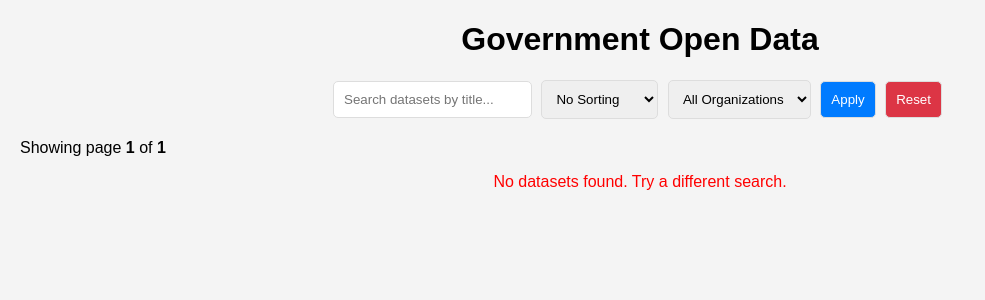
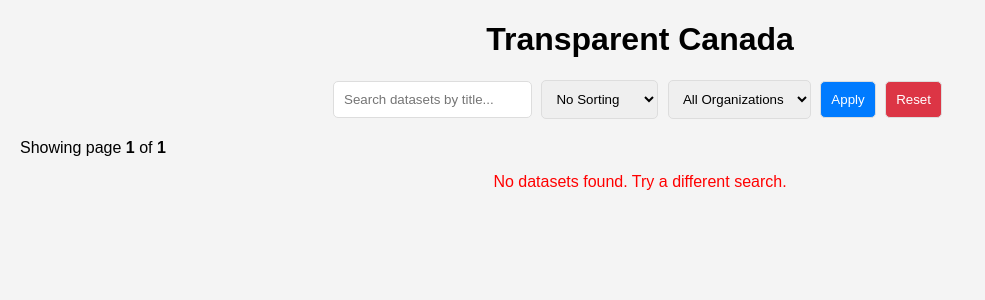
Before and after one commit to Ajvar69/Transparent-Canada, a Flask app: page / in a window 1280 px wide. Shown: the top 300 px of the page, without its empty margins (0-985 px from the left). Run offline with Flask 3, Linux system fonts and the light colour scheme; data that the repository does not hold is empty.

Commit message:
Added final changes

```diff
--- a/app.py
+++ b/app.py
@@ -48,7 +48,7 @@
             dataset_list = response_json.get("result", {}).get("results", [])
             total_items = response_json.get("result", {}).get("count", 0)
 
-            # ✅ **Manually filter keyword results to remove unrelated entries**
+            # ✅ **Collect all organizations from the keyword search results**
             filtered_datasets = []
             for dataset in dataset_list:
                 title = dataset.get("title", "N/A")
@@ -83,7 +83,7 @@
             dataset_details = filtered_datasets[start_idx:end_idx]
 
         else:
-            # ✅ **Non-Keyword Search (Use API pagination directly with sorting)**
+            # ✅ **Non-Keyword Search: Collect organizations dynamically from dataset search results**
             api_start = (page - 1) * ITEMS_PER_PAGE
             api_url = f"{BASE_URL}package_search?start={api_start}&rows={ITEMS_PER_PAGE}"
 
@@ -114,7 +114,8 @@
                 org_name = dataset.get("organization", {}).get("name", "N/A")  # API ID
                 org_title = dataset.get("organization", {}).get("title", "N/A")  # Display name
 
-                all_organizations[org_name] = org_title  # Store API ID & Display Name
+                # ✅ **Only store organizations that actually have datasets**
+                all_organizations[org_name] = org_title
 
                 dataset_details.append({
                     "title": dataset.get("title", "N/A"),
--- a/templates/index.html
+++ b/templates/index.html
@@ -72,7 +72,7 @@
 </head>
 <body>
 
-    <h1>Government Open Data</h1>
+    <h1>Transparent Canada</h1>
 
     <!-- Search, Sorting, and Organization Filtering -->
     <div class="search-box">
```
